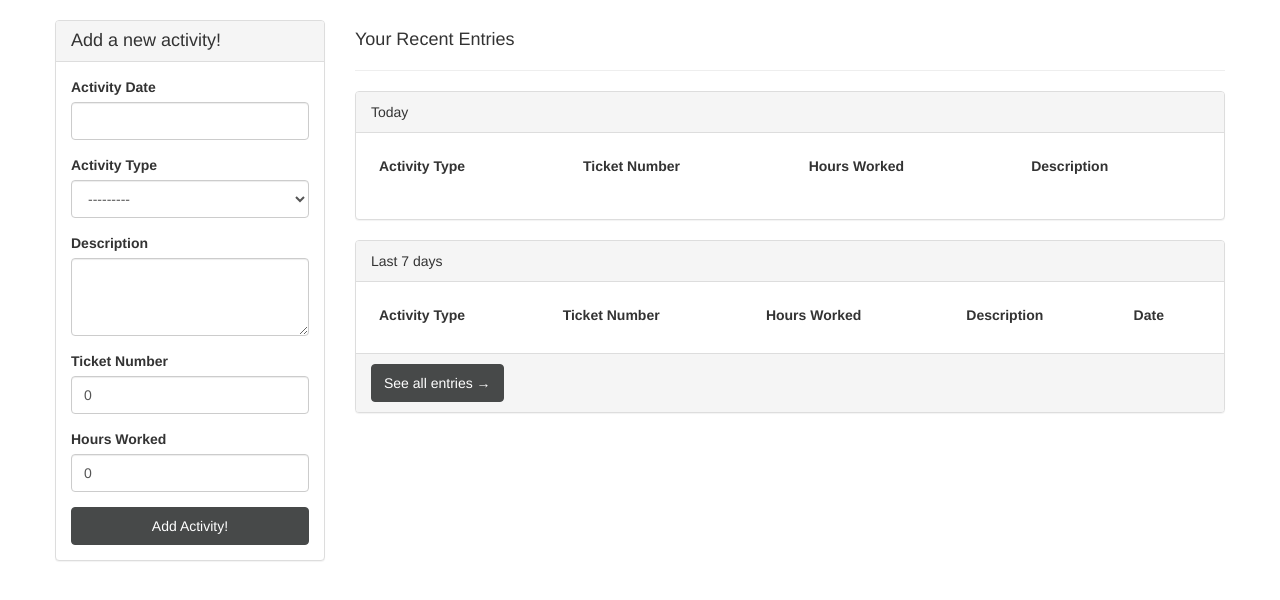
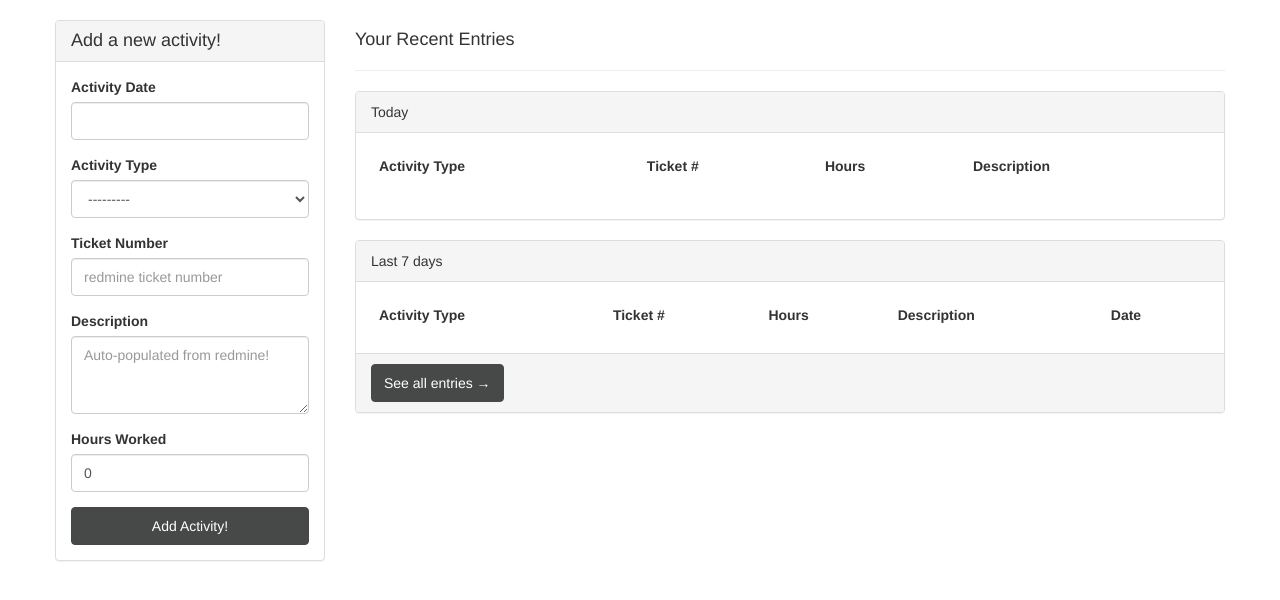
Before and after one commit to hugo506/TimeLogger, a Django app: page / in a window 1280 px wide. Shown: the part 50-650 px from the top of the page. Run offline with Django 3.2, Linux system fonts and the light colour scheme; a user stored in the database is signed in; data comes from the database, SQL or seed files in the repository; lists and menus that the app fills with data are empty.

Commit message:
Added redmine integration in dashboard

```diff
--- a/activities/views.py
+++ b/activities/views.py
@@ -55,7 +55,7 @@ def index(request):
 @login_required
 def redmine(request):
     ticket_id = request.GET.get('ticket')
-    r = requests.get("https://tasks.alghanim.com/issues/%s.json" % ticket_id,
+    r = requests.get(config.REDMINE_URL + "issues/%s.json" % ticket_id,
                      auth=(config.REDMINE_USERNAME, config.REDMINE_PASSWORD))
     response_data = {}
     response_data['status'] = r.status_code
--- /dev/null
+++ b/static/css/nprogress.css
@@ -0,0 +1,80 @@
+/* Make clicks pass-through */
+#nprogress {
+  pointer-events: none;
+  -webkit-pointer-events: none;
+}
+
+#nprogress .bar {
+  background: #29d;
+
+  position: fixed;
+  z-index: 100;
+  top: 0;
+  left: 0;
+
+  width: 100%;
+  height: 2px;
+}
+
+/* Fancy blur effect */
+#nprogress .peg {
+  display: block;
+  position: absolute;
+  right: 0px;
+  width: 100px;
+  height: 100%;
+  box-shadow: 0 0 10px #29d, 0 0 5px #29d;
+  opacity: 1.0;
+
+  -webkit-transform: rotate(3deg) translate(0px, -4px);
+  -moz-transform: rotate(3deg) translate(0px, -4px);
+  -ms-transform: rotate(3deg) translate(0px, -4px);
+  -o-transform: rotate(3deg) translate(0px, -4px);
+  transform: rotate(3deg) translate(0px, -4px);
+}
+
+/* Remove these to get rid of the spinner */
+#nprogress .spinner {
+  display: block;
+  position: fixed;
+  z-index: 100;
+  top: 15px;
+  right: 15px;
+}
+
+#nprogress .spinner-icon {
+  width: 14px;
+  height: 14px;
+
+  border:  solid 2px transparent;
+  border-top-color:  #29d;
+  border-left-color: #29d;
+  border-radius: 10px;
+
+  -webkit-animation: nprogress-spinner 400ms linear infinite;
+  -moz-animation:    nprogress-spinner 400ms linear infinite;
+  -ms-animation:     nprogress-spinner 400ms linear infinite;
+  -o-animation:      nprogress-spinner 400ms linear infinite;
+  animation:         nprogress-spinner 400ms linear infinite;
+}
+
+@-webkit-keyframes nprogress-spinner {
+  0%   { -webkit-transform: rotate(0deg);   transform: rotate(0deg); }
+  100% { -webkit-transform: rotate(360deg); transform: rotate(360deg); }
+}
+@-moz-keyframes nprogress-spinner {
+  0%   { -moz-transform: rotate(0deg);   transform: rotate(0deg); }
+  100% { -moz-transform: rotate(360deg); transform: rotate(360deg); }
+}
+@-o-keyframes nprogress-spinner {
+  0%   { -o-transform: rotate(0deg);   transform: rotate(0deg); }
+  100% { -o-transform: rotate(360deg); transform: rotate(360deg); }
+}
+@-ms-keyframes nprogress-spinner {
+  0%   { -ms-transform: rotate(0deg);   transform: rotate(0deg); }
+  100% { -ms-transform: rotate(360deg); transform: rotate(360deg); }
+}
+@keyframes nprogress-spinner {
+  0%   { transform: rotate(0deg);   transform: rotate(0deg); }
+  100% { transform: rotate(360deg); transform: rotate(360deg); }
+}
--- /dev/null
+++ b/static/js/custom.js
@@ -0,0 +1,18 @@
+(function() {
+    var ticket_field = $('#id_ticket_number');
+    var description_field = $('#id_description');
+    $(ticket_field).on('change', function(){
+        if (this.value) {
+            console.log("fetching data..");
+            NProgress.start();
+            $.get('/redmine/?ticket=' + this.value, function(data){
+                if (data.status == 200) {
+                    $(description_field).val(data.ticket.subject);
+                } else {
+                    $(description_field).val("Invalid Ticket number!");
+                }
+                NProgress.done();
+            });
+        };
+    });
+})();
--- /dev/null
+++ b/static/js/nprogress.js
@@ -0,0 +1,274 @@
+/*! NProgress (c) 2013, Rico Sta. Cruz
+ *  http://ricostacruz.com/nprogress */
+
+;(function(factory) {
+
+  if (typeof module === 'function') {
+    module.exports = factory(this.jQuery || require('jquery'));
+  } else {
+    this.NProgress = factory(this.jQuery);
+  }
+
+})(function($) {
+  var NProgress = {};
+
+  NProgress.version = '0.1.2';
+
+  var Settings = NProgress.settings = {
+    minimum: 0.08,
+    easing: 'ease',
+    positionUsing: '',
+    speed: 200,
+    trickle: true,
+    trickleRate: 0.02,
+    trickleSpeed: 800,
+    showSpinner: true,
+    template: '<div class="bar" role="bar"><div class="peg"></div></div><div class="spinner" role="spinner"><div class="spinner-icon"></div></div>'
+  };
+
+  /**
+   * Updates configuration.
+   *
+   *     NProgress.configure({
+   *       minimum: 0.1
+   *     });
+   */
+  NProgress.configure = function(options) {
+    $.extend(Settings, options);
+    return this;
+  };
+
+  /**
+   * Last number.
+   */
+
+  NProgress.status = null;
+
+  /**
+   * Sets the progress bar status, where `n` is a number from `0.0` to `1.0`.
+   *
+   *     NProgress.set(0.4);
+   *     NProgress.set(1.0);
+   */
+
+  NProgress.set = function(n) {
+    var started = NProgress.isStarted();
+
+    n = clamp(n, Settings.minimum, 1);
+    NProgress.status = (n === 1 ? null : n);
+
+    var $progress = NProgress.render(!started),
+        $bar      = $progress.find('[role="bar"]'),
+        speed     = Settings.speed,
+        ease      = Settings.easing;
+
+    $progress[0].offsetWidth; /* Repaint */
+
+    $progress.queue(function(next) {
+      // Set positionUsing if it hasn't already been set
+      if (Settings.positionUsing === '') Settings.positionUsing = NProgress.getPositioningCSS();
+
+      // Add transition
+      $bar.css(barPositionCSS(n, speed, ease));
+
+      if (n === 1) {
+        // Fade out
+        $progress.css({ transition: 'none', opacity: 1 });
+        $progress[0].offsetWidth; /* Repaint */
+
+        setTimeout(function() {
+          $progress.css({ transition: 'all '+speed+'ms linear', opacity: 0 });
+          setTimeout(function() {
+            NProgress.remove();
+            next();
+          }, speed);
+        }, speed);
+      } else {
+        setTimeout(next, speed);
+      }
+    });
+
+    return this;
+  };
+
+  NProgress.isStarted = function() {
+    return typeof NProgress.status === 'number';
+  };
+
+  /**
+   * Shows the progress bar.
+   * This is the same as setting the status to 0%, except that it doesn't go backwards.
+   *
+   *     NProgress.start();
+   *
+   */
+  NProgress.start = function() {
+    if (!NProgress.status) NProgress.set(0);
+
+    var work = function() {
+      setTimeout(function() {
+        if (!NProgress.status) return;
+        NProgress.trickle();
+        work();
+      }, Settings.trickleSpeed);
+    };
+
+    if (Settings.trickle) work();
+
+    return this;
+  };
+
+  /**
+   * Hides the progress bar.
+   * This is the *sort of* the same as setting the status to 100%, with the
+   * difference being `done()` makes some placebo effect of some realistic motion.
+   *
+   *     NProgress.done();
+   *
+   * If `true` is passed, it will show the progress bar even if its hidden.
+   *
+   *     NProgress.done(true);
+   */
+
+  NProgress.done = function(force) {
+    if (!force && !NProgress.status) return this;
+
+    return NProgress.inc(0.3 + 0.5 * Math.random()).set(1);
+  };
+
+  /**
+   * Increments by a random amount.
+   */
+
+  NProgress.inc = function(amount) {
+    var n = NProgress.status;
+
+    if (!n) {
+      return NProgress.start();
+    } else {
+      if (typeof amount !== 'number') {
+        amount = (1 - n) * clamp(Math.random() * n, 0.1, 0.95);
+      }
+
+      n = clamp(n + amount, 0, 0.994);
+      return NProgress.set(n);
+    }
+  };
+
+  NProgress.trickle = function() {
+    return NProgress.inc(Math.random() * Settings.trickleRate);
+  };
+
+  /**
+   * (Internal) renders the progress bar markup based on the `template`
+   * setting.
+   */
+
+  NProgress.render = function(fromStart) {
+    if (NProgress.isRendered()) return $("#nprogress");
+    $('html').addClass('nprogress-busy');
+
+    var $el = $("<div id='nprogress'>")
+      .html(Settings.template);
+
+    var perc = fromStart ? '-100' : toBarPerc(NProgress.status || 0);
+
+    $el.find('[role="bar"]').css({
+      transition: 'all 0 linear',
+      transform: 'translate3d('+perc+'%,0,0)'
+    });
+
+    if (!Settings.showSpinner)
+      $el.find('[role="spinner"]').remove();
+
+    $el.appendTo(document.body);
+
+    return $el;
+  };
+
+  /**
+   * Removes the element. Opposite of render().
+   */
+
+  NProgress.remove = function() {
+    $('html').removeClass('nprogress-busy');
+    $('#nprogress').remove();
+  };
+
+  /**
+   * Checks if the progress bar is rendered.
+   */
+
+  NProgress.isRendered = function() {
+    return ($("#nprogress").length > 0);
+  };
+
+  /**
+   * Determine which positioning CSS rule to use.
+   */
+
+  NProgress.getPositioningCSS = function() {
+    // Sniff on document.body.style
+    var bodyStyle = document.body.style;
+
+    // Sniff prefixes
+    var vendorPrefix = ('WebkitTransform' in bodyStyle) ? 'Webkit' :
+                       ('MozTransform' in bodyStyle) ? 'Moz' :
+                       ('msTransform' in bodyStyle) ? 'ms' :
+                       ('OTransform' in bodyStyle) ? 'O' : '';
+
+    if (vendorPrefix + 'Perspective' in bodyStyle) {
+      // Modern browsers with 3D support, e.g. Webkit, IE10
+      return 'translate3d';
+    } else if (vendorPrefix + 'Transform' in bodyStyle) {
+      // Browsers without 3D support, e.g. IE9
+      return 'translate';
+    } else {
+      // Browsers without translate() support, e.g. IE7-8
+      return 'margin';
+    }
+  };
+
+  /**
+   * Helpers
+   */
+
+  function clamp(n, min, max) {
+    if (n < min) return min;
+    if (n > max) return max;
+    return n;
+  }
+
+  /**
+   * (Internal) converts a percentage (`0..1`) to a bar translateX
+   * percentage (`-100%..0%`).
+   */
+
+  function toBarPerc(n) {
+    return (-1 + n) * 100;
+  }
+
+
+  /**
+   * (Internal) returns the correct CSS for changing the bar's
+   * position given an n percentage, and speed and ease from Settings
+   */
+
+  function barPositionCSS(n, speed, ease) {
+    var barCSS;
+
+    if (Settings.positionUsing === 'translate3d') {
+      barCSS = { transform: 'translate3d('+toBarPerc(n)+'%,0,0)' };
+    } else if (Settings.positionUsing === 'translate') {
+      barCSS = { transform: 'translate('+toBarPerc(n)+'%,0)' };
+    } else {
+      barCSS = { 'margin-left': toBarPerc(n)+'%' };
+    }
+
+    barCSS.transition = 'all '+speed+'ms '+ease;
+
+    return barCSS;
+  }
+
+  return NProgress;
+});
--- a/templates/activities/base.html
+++ b/templates/activities/base.html
@@ -11,6 +11,7 @@
     <link href="{{ STATIC_URL }}css/bootstrap.min.css" rel="stylesheet">
     <link href="{{ STATIC_URL }}css/bootstrap-glyphicons.css" rel="stylesheet">
     <link href="{{ STATIC_URL }}css/datepicker.css" rel="stylesheet">
+    <link href="{{ STATIC_URL }}css/nprogress.css" rel="stylesheet">
 
     <!-- CUSTOM JAVASCRIPT BLOCK FOR CHARTKICK -->
     {% block custom_js %} {% endblock %}
@@ -38,7 +39,7 @@
   <body>
 
     <!-- Static navbar -->
-    <div class="navbar navbar-static-top">
+    <div class="navbar navbar-default navbar-static-top">
       <div class="container">
         <button type="button" class="navbar-toggle" data-toggle="collapse" data-target=".nav-collapse">
           <span class="icon-bar"></span>
@@ -71,6 +72,8 @@
     <script type="text/javascript" src="{{STATIC_URL}}js/jquery.js"></script>
     <script type="text/javascript" src="{{STATIC_URL}}js/bootstrap.min.js"></script>
     <script type="text/javascript" src="{{STATIC_URL}}js/bootstrap-datepicker.js"></script>
+    <script type="text/javascript" src="{{STATIC_URL}}js/nprogress.js"></script>
+    <script type="text/javascript" src="{{STATIC_URL}}js/custom.js"></script>
 
     <script type="text/javascript">
         (function(){
--- a/templates/activities/dashboard.html
+++ b/templates/activities/dashboard.html
@@ -31,13 +31,13 @@
                     </div>
 
                     <div class="form-group">
-                        <label for="id_description">Description</label>
-                        <textarea cols="40" id="id_description" name="description" rows="3" class="form-control"></textarea>
+                        <label for="id_ticket_number">Ticket Number</label>
+                        <input class="form-control" id="id_ticket_number" placeholder="redmine ticket number" name="ticket_number" type="text" />
                     </div>
 
                     <div class="form-group">
-                        <label for="id_ticket_number">Ticket Number</label>
-                        <input class="form-control" id="id_ticket_number" name="ticket_number" type="text" value="0" />
+                        <label for="id_description">Description</label>
+                        <textarea cols="40" id="id_description" placeholder="Auto-populated from redmine!" name="description" rows="3" class="form-control"></textarea>
                     </div>
 
                     <div class="form-group">
@@ -80,8 +80,8 @@
                 <thead>
                     <tr>
                         <th>Activity Type</th>
-                        <th>Ticket Number</th>
-                        <th>Hours Worked</th>
+                        <th>Ticket #</th>
+                        <th>Hours</th>
                         <th>Description</th>
                     </tr>
                 </thead>
@@ -111,8 +111,8 @@
                 <thead>
                     <tr>
                         <th>Activity Type</th>
-                        <th>Ticket Number</th>
-                        <th>Hours Worked</th>
+                        <th>Ticket #</th>
+                        <th>Hours</th>
                         <th>Description</th>
                         <th>Date</th>
                     </tr>
```
